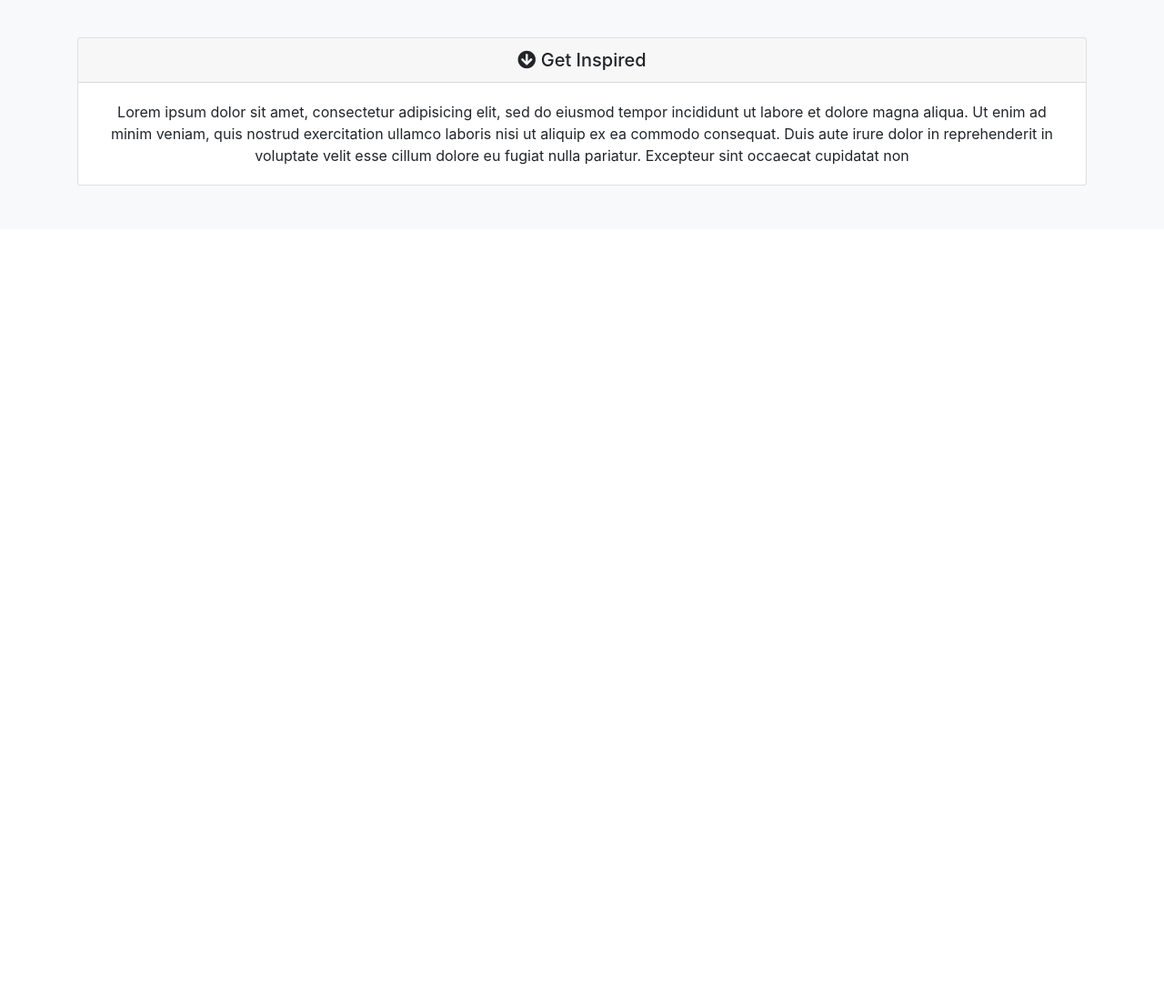
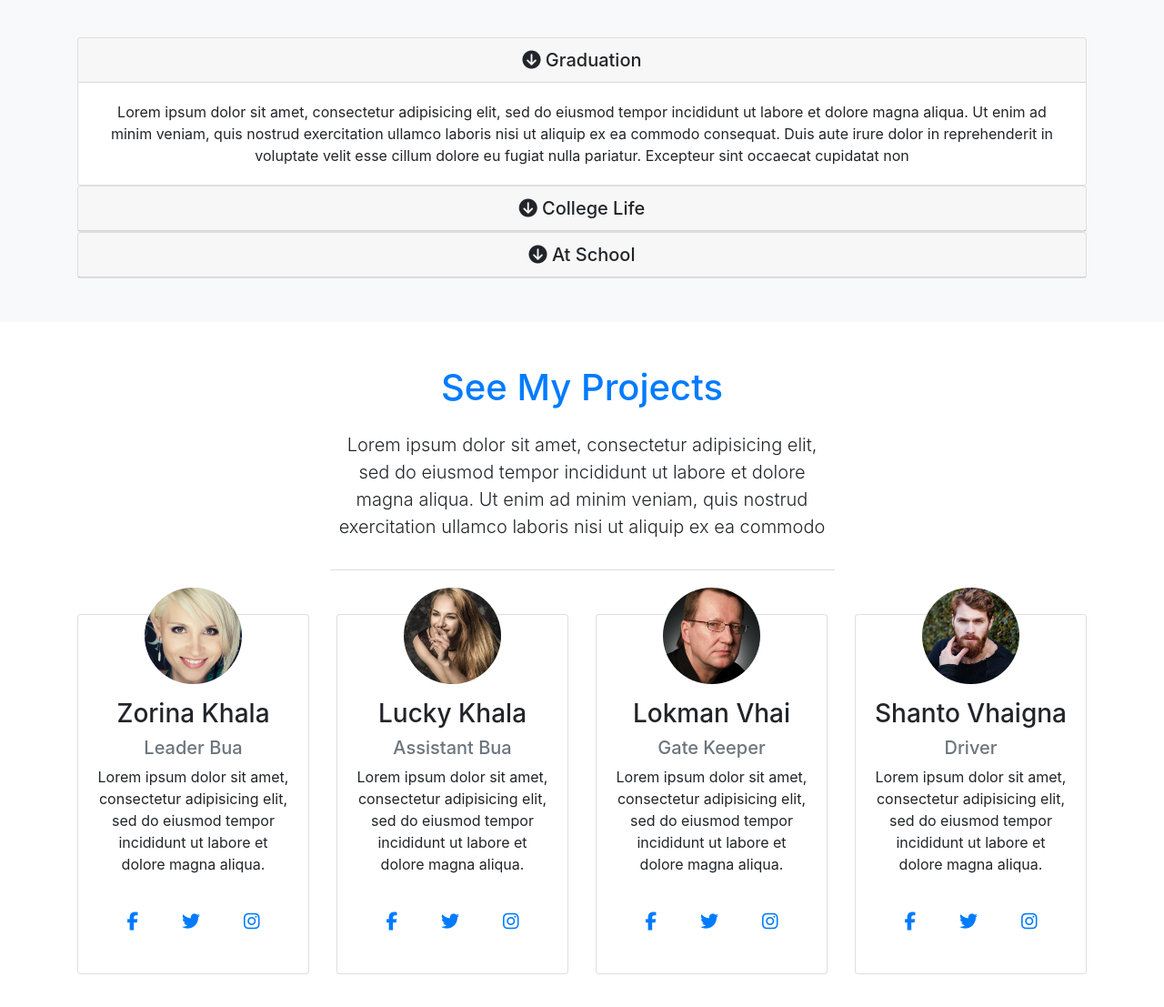
Before and after one commit to Venomous-Abid/Portfolio-site, a plain HTML site: page index.html in a window 1280 px wide. Shown: the part 1549-2656 px from the top of the page at 91% size. Before the commit the page ends 1849 px from the top, so only its background shows below. Drawn offline with nearby package versions, Linux system fonts and the light colour scheme.

Commit message:
Added clients section and Styled them

```diff
--- a/css/style.css
+++ b/css/style.css
@@ -57,3 +57,23 @@ body{
 	margin: auto;
 	border-bottom: 1px #ddd solid;
 }
+
+#projects img {
+	margin-top: -50px;
+}
+
+#projects .fa {
+	font-size: 20px;
+}
+
+#projects .card:hover {
+	background: #3292a6;
+	color: #fff;
+}
+
+#projects .card:hover .fa {
+	color: #fff;
+}
+#projects .card:hover p {
+	color: #fff;
+}
--- a/index.html
+++ b/index.html
@@ -5,8 +5,7 @@
   <meta charset="UTF-8">
   <meta name="viewport" content="width=device-width, initial-scale=1.0">
   <meta http-equiv="X-UA-Compatible" content="ie=edge">
-  <link rel="stylesheet" href="https://use.fontawesome.com/releases/v5.0.13/css/all.css" integrity="sha384-DNOHZ68U8hZfKXOrtjWvjxusGo9WQnrNx2sqG0tfsghAvtVlRW3tvkXWZh58N9jp"
-    crossorigin="anonymous">
+  <script src="https://kit.fontawesome.com/104c8dfbc6.js" crossorigin="anonymous"></script>
   <link rel="stylesheet" href="https://stackpath.bootstrapcdn.com/bootstrap/4.1.1/css/bootstrap.min.css" integrity="sha384-WskhaSGFgHYWDcbwN70/dfYBj47jz9qbsMId/iRN3ewGhXQFZCSftd1LZCfmhktB"
     crossorigin="anonymous">
   <link rel="stylesheet" href="css/style.css">
@@ -159,8 +158,8 @@
 						<div class="card">
 							<div class="card-header" id="heading1">
 								<h5 class="mb-0">
-									<div href="collapse1" data-toggle="collapse" data-parent="#accordion">
-										<i class="fa fa-arrow-circle-down"> </i> Get Inspired
+									<div href="#collapse1" data-toggle="collapse" data-parent="#accordion">
+										<i class="fa fa-arrow-circle-down"> </i> Graduation
 									</div>
 								</h5>
 							</div>
@@ -173,6 +172,162 @@
 										cillum dolore eu fugiat nulla pariatur. Excepteur sint occaecat cupidatat non
 									</div>
 								</div>
+						</div>
+
+
+						<div class="card">
+							<div class="card-header" id="heading2">
+								<h5 class="mb-0">
+									<div href="#collapse2" data-toggle="collapse" data-parent="#accordion">
+										<i class="fa fa-arrow-circle-down"> </i> College Life
+									</div>
+								</h5>
+							</div>
+								<div id="collapse2" class="collapse">
+									<div class="card-body">
+										Lorem ipsum dolor sit amet, consectetur adipisicing elit, sed do eiusmod
+										tempor incididunt ut labore et dolore magna aliqua. Ut enim ad minim veniam,
+										quis nostrud exercitation ullamco laboris nisi ut aliquip ex ea commodo
+										consequat. Duis aute irure dolor in reprehenderit in voluptate velit esse
+										cillum dolore eu fugiat nulla pariatur. Excepteur sint occaecat cupidatat non
+									</div>
+								</div>
+						</div>
+
+
+						<div class="card">
+							<div class="card-header" id="heading3">
+								<h5 class="mb-0">
+									<div href="#collapse3" data-toggle="collapse" data-parent="#accordion">
+										<i class="fa fa-arrow-circle-down"> </i> At School
+									</div>
+								</h5>
+							</div>
+								<div id="collapse3" class="collapse">
+									<div class="card-body">
+										Lorem ipsum dolor sit amet, consectetur adipisicing elit, sed do eiusmod
+										tempor incididunt ut labore et dolore magna aliqua. Ut enim ad minim veniam,
+										quis nostrud exercitation ullamco laboris nisi ut aliquip ex ea commodo
+										consequat. Duis aute irure dolor in reprehenderit in voluptate velit esse
+										cillum dolore eu fugiat nulla pariatur. Excepteur sint occaecat cupidatat non
+									</div>
+								</div>
+						</div>
+					</div>
+				</div>
+			</div>
+		</div>
+	</section>
+
+	<!--projects -->
+	<section id="projects" class="my-5 text-center">
+		<div class="container">
+			<div class="row">
+				<div class="col">
+					<div class="info-header mb-5">
+						<h1 class="text-primary pb-3">See My Projects</h1>
+						<p class="lead pb-3">
+							Lorem ipsum dolor sit amet, consectetur adipisicing elit, sed do eiusmod
+							tempor incididunt ut labore et dolore magna aliqua. Ut enim ad minim veniam,
+							quis nostrud exercitation ullamco laboris nisi ut aliquip ex ea commodo
+						</p>
+					</div>
+				</div>
+			</div>
+			<div class="row">
+				<div class="col-lg-3 col-md-6">
+					<div class="card">
+						<div class="card-body">
+							<img class="img-fluid rounded-circle w-50 mb-3" src="img/person1.jpg" alt="">
+							<h3>Zorina Khala</h3>
+							<h5 class="text-muted">
+								Leader Bua
+							</h5>
+							<p> Lorem ipsum dolor sit amet, consectetur adipisicing elit, sed do eiusmod
+							tempor incididunt ut labore et dolore magna aliqua.</p>
+							<div class="d-flex flex-row justify-content-center">
+								<div class="p-4">
+									<a href="#"><i class="fa fa-facebook"></i></a>
+								</div>
+								<div class="p-4">
+									<a href="#"><i class="fa fa-twitter"></i></a>
+								</div>
+								<div class="p-4">
+									<a href="#"><i class="fa fa-instagram"></i></a>
+								</div>
+							</div>
+						</div>
+					</div>
+				</div>
+				<div class="col-lg-3 col-md-6">
+					<div class="card">
+						<div class="card-body">
+							<img class="img-fluid rounded-circle w-50 mb-3" src="img/person2.jpg" alt="">
+							<h3>Lucky Khala</h3>
+							<h5 class="text-muted">
+								Assistant Bua
+							</h5>
+							<p> Lorem ipsum dolor sit amet, consectetur adipisicing elit, sed do eiusmod
+							tempor incididunt ut labore et dolore magna aliqua.</p>
+							<div class="d-flex flex-row justify-content-center">
+								<div class="p-4">
+									<a href="#"><i class="fa fa-facebook"></i></a>
+								</div>
+								<div class="p-4">
+									<a href="#"><i class="fa fa-twitter"></i></a>
+								</div>
+								<div class="p-4">
+									<a href="#"><i class="fa fa-instagram"></i></a>
+								</div>
+							</div>
+						</div>
+					</div>
+				</div>
+				<div class="col-lg-3 col-md-6">
+					<div class="card">
+						<div class="card-body">
+							<img class="img-fluid rounded-circle w-50 mb-3" src="img/person3.jpg" alt="">
+							<h3>Lokman Vhai</h3>
+							<h5 class="text-muted">
+								Gate Keeper
+							</h5>
+							<p> Lorem ipsum dolor sit amet, consectetur adipisicing elit, sed do eiusmod
+							tempor incididunt ut labore et dolore magna aliqua.</p>
+							<div class="d-flex flex-row justify-content-center">
+								<div class="p-4">
+									<a href="#"><i class="fa fa-facebook"></i></a>
+								</div>
+								<div class="p-4">
+									<a href="#"><i class="fa fa-twitter"></i></a>
+								</div>
+								<div class="p-4">
+									<a href="#"><i class="fa fa-instagram"></i></a>
+								</div>
+							</div>
+						</div>
+					</div>
+				</div>
+				<div class="col-lg-3 col-md-6">
+					<div class="card">
+						<div class="card-body">
+							<img class="img-fluid rounded-circle w-50 mb-3" src="img/person4.jpg" alt="">
+							<h3>Shanto Vhaigna</h3>
+							<h5 class="text-muted">
+								Driver
+							</h5>
+							<p> Lorem ipsum dolor sit amet, consectetur adipisicing elit, sed do eiusmod
+							tempor incididunt ut labore et dolore magna aliqua.</p>
+							<div class="d-flex flex-row justify-content-center">
+								<div class="p-4">
+									<a href="#"><i class="fa fa-facebook"></i></a>
+								</div>
+								<div class="p-4">
+									<a href="#"><i class="fa fa-twitter"></i></a>
+								</div>
+								<div class="p-4">
+									<a href="#"><i class="fa fa-instagram"></i></a>
+								</div>
+							</div>
 						</div>
 					</div>
 				</div>
```
